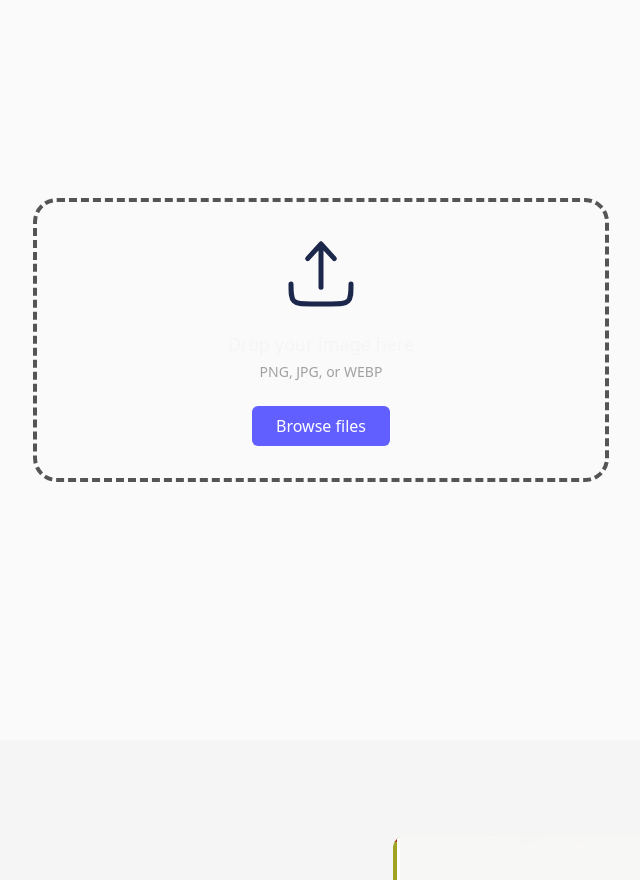
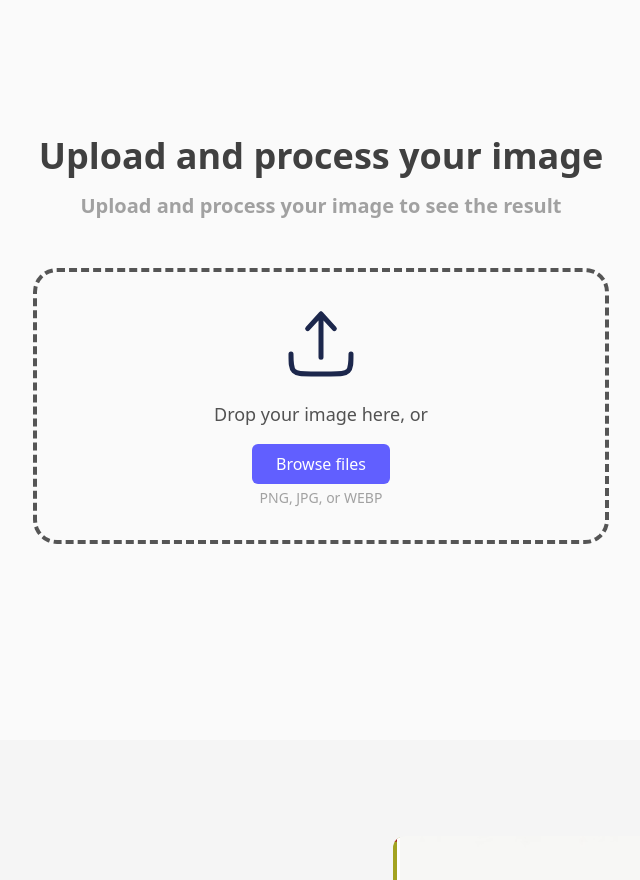
Before and after one commit to Araya05s/NayAI, a React (Vite) app in the folder NayAI/: page / in a window 1280 px wide. Shown: the part 860-1740 px from the top of the page, without its empty margins (319-959 px from the left). Built offline with nearby package versions, Linux system fonts and the light colour scheme.

Commit message:
Added more information to drag n drop

```diff
--- a/NayAI/src/sections/Img_Drop.tsx
+++ b/NayAI/src/sections/Img_Drop.tsx
@@ -52,6 +52,12 @@ const Img_Drop = () => {
   return (
     <div id='upload' className="min-h-screen flex items-center px-6">
       <div className="max-w-xl mx-auto w-full text-center">
+        <p className='text-neutral-700 text-4xl font-semibold pb-4'>
+          Upload and process your image
+        </p>
+        <p className='text-neutral-400 text-xl font-semibold pb-12'>
+          Upload and process your image to see the result
+        </p>
       <div className="drop-frame">
         <div
             onDrop={handleDrop}
@@ -82,16 +88,12 @@ const Img_Drop = () => {
                 className="mx-auto mb-4 w-20 h-20 text-neutral-400"
                 />
 
-                <p className="text-lg font-medium">
-                Drop your image here
+                <p className="text-lg text-neutral-600 font-medium">
+                Drop your image here, or
                 </p>
-                <p className="text-sm text-neutral-400 mt-1">
-                PNG, JPG, or WEBP
-                </p>
-
                 <button
                 onClick={() => fileInputRef.current?.click()}
-                className="mt-6 px-6 py-2 rounded-md bg-indigo-500 text-white hover:bg-indigo-400 transition"
+                className="mt-4 px-6 py-2 rounded-md bg-indigo-500 text-white hover:bg-indigo-400 transition"
                 >
                 Browse files
                 </button>
@@ -103,6 +105,9 @@ const Img_Drop = () => {
                 onChange={handleBrowse}
                 className="hidden"
                 />
+                <p className="text-sm text-neutral-400 mt-1">
+                PNG, JPG, or WEBP
+                </p>
             </>
             )}
         </div>
```
